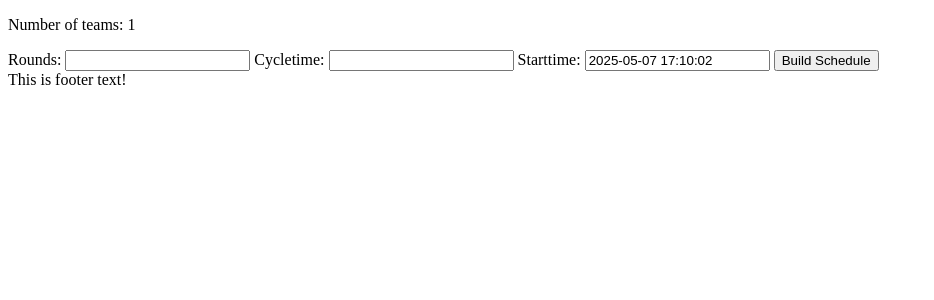
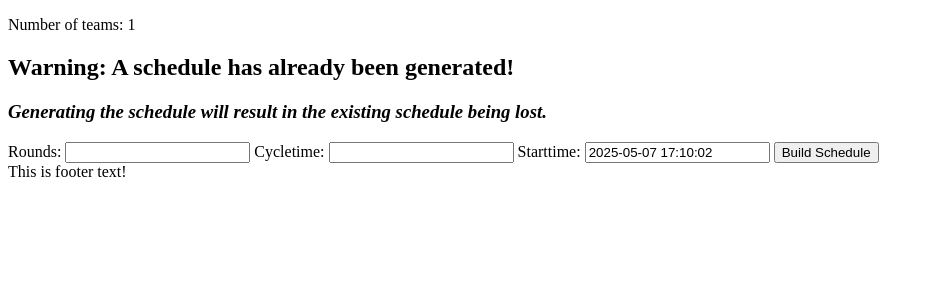
Before and after one commit to thecocohead/RIVALlive, a Django app: page /event/000/scheduler in a window 1280 px wide. Shown: the part 26-326 px from the top of the page, without its empty margins (0-934 px from the left). Run offline with Django 5.2, Linux system fonts and the light colour scheme; tables that the repository leaves empty hold one stand-in row (values such as "Sample post"); some libraries are stand-ins or nearby versions.

Commit message:
Fixes #6.

```diff
--- a/RIVALlive/templates/scheduler.html
+++ b/RIVALlive/templates/scheduler.html
@@ -7,6 +7,15 @@
     </script>
 
     <p>Number of teams: <span id="numTeams">{{ numTeams }}</span></p>
+
+    {% if currentMatches != 0 and playedMatches != 0 %}
+        <h2>Warning: There are already scores posted for qualification matches!</h2>
+        <h3><i>Generating the schedule will result in these matches and scores being lost.</i></h3>
+        {% elif currentMatches != 0 %}
+        <h2>Warning: A schedule has already been generated!</h2>
+        <h3><i>Generating the schedule will result in the existing schedule being lost. </i></h3>
+    {% endif %}
+
 <form  method = "post">
     {% csrf_token %}
     {{ form.as_table }}
--- a/RIVALlive/views.py
+++ b/RIVALlive/views.py
@@ -118,6 +118,8 @@ def scheduler(request, code):
     context = {}
     context["eventCode"] = code
     context["numTeams"] = teamsCount
+    context["currentMatches"] = Match.objects.filter(event=Event.objects.get(code=code)).count()
+    context["playedMatches"] = Match.objects.filter(event=Event.objects.get(code=code), status="Cmpd").count()
     form = SchedulerForm()
     if request.method == "GET":
         # GET request
```
